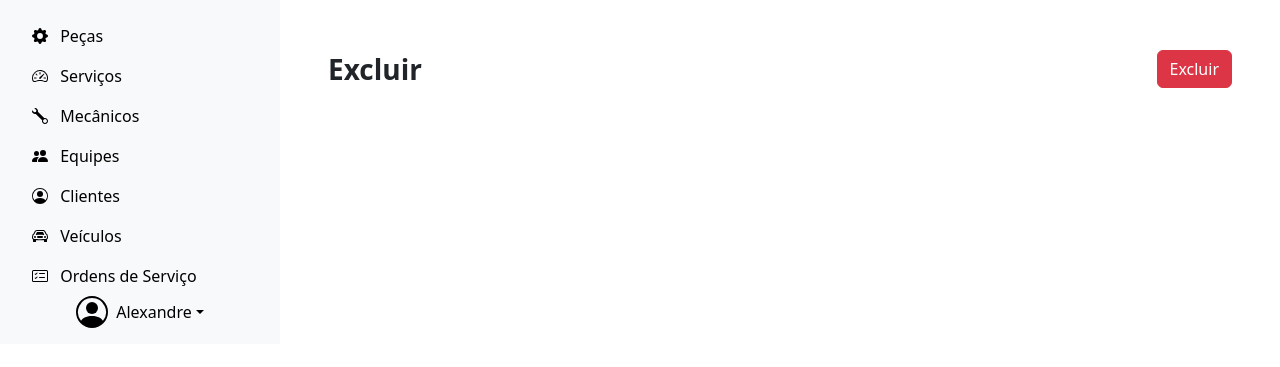
After one commit to apgifro/prog-oficina, a Django app: template pessoas/templates/cliente/delete.html in a window 1280 px wide. The commit adds this page. Shown: the top 367 px of the page. Run offline with Django 4.2, Linux system fonts and the light colour scheme; the template is opened without the code that fills it, so the values that code supplies are empty; some libraries are stand-ins or nearby versions.

Commit message:
Excluir Cliente simples

```diff
--- /dev/null
+++ b/pessoas/templates/cliente/delete.html
@@ -0,0 +1,18 @@
+{% extends 'main.html' %}
+
+{% block content %}
+
+<div class="row mb-4 align-items-center">
+  <div class="col">
+    <strong class="fs-3">Excluir</strong>
+  </div>
+  <div class="col">
+    <form method="post">
+      {% csrf_token %}
+      <button type="submit" class="btn btn-danger float-end">
+        Excluir</button>
+    </form>
+  </div>
+</div>
+
+{% endblock content %}
--- a/pessoas/templates/cliente/list.html
+++ b/pessoas/templates/cliente/list.html
@@ -49,7 +49,7 @@
             <svg class="bi pe-none me-2" width="20" height="20"><use xlink:href="#pencil"/></svg>
           </a>
 
-          <a href="#" class="nav-link link-danger" aria-current="page">
+          <a href="{% url 'clientes_excluir' cliente.pk %}" class="nav-link link-danger" aria-current="page">
             <svg class="bi pe-none me-2" width="20" height="20"><use xlink:href="#delete"/></svg>
           </a>
 
--- a/pessoas/urls.py
+++ b/pessoas/urls.py
@@ -1,11 +1,14 @@
 from django.urls import path
 
-from .views import ClienteListView, MecanicoListView, EquipeListView, ClienteCreateView, ClienteUpdateView
+from .views import ClienteReadView, MecanicoListView, EquipeListView, ClienteCreateView, ClienteUpdateView, \
+    ClienteDeleteView
 
 urlpatterns = [
-    path("clientes/", ClienteListView.as_view(), name="clientes_list"),
+    path("clientes/", ClienteReadView.as_view(), name="clientes_list"),
     path("clientes/criar/", ClienteCreateView.as_view(), name="clientes_criar"),
     path("clientes/editar/<int:pk>/", ClienteUpdateView.as_view(), name="clientes_atualizar"),
+    path("clientes/excluir/<int:pk>/", ClienteDeleteView.as_view(), name="clientes_excluir"),
+
     path("mecanicos/", MecanicoListView.as_view(), name="mecanicos_list"),
     path("equipes/", EquipeListView.as_view(), name="equipes_list"),
 ]
```
Also changed, not shown: pessoas/views.py (+17 -10 lines).
